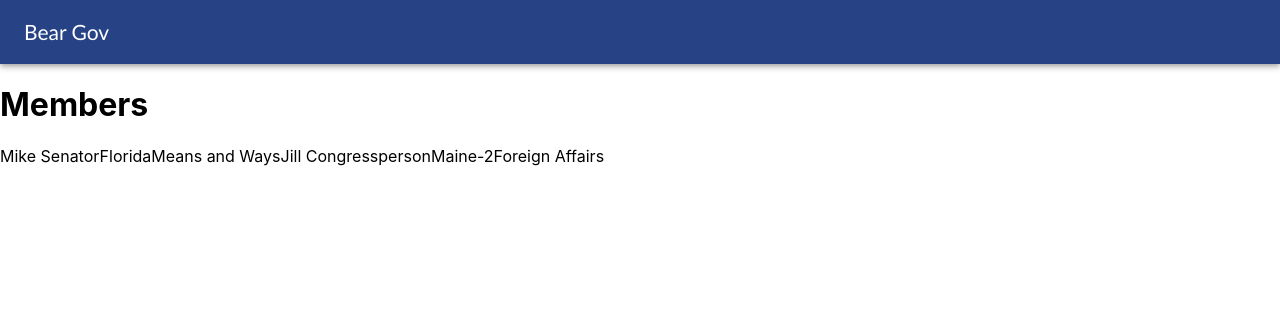
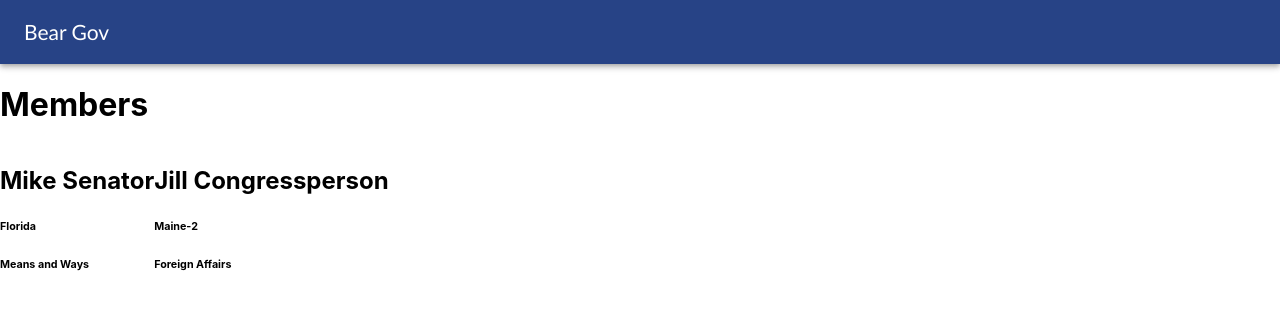
Before and after one commit to aweinber/i-study-front-end, a React (Create React App) app: page /members in a window 1280 px wide. Shown: the top 310 px of the page. Built offline with nearby package versions, Linux system fonts and the light colour scheme.

Commit message:
grid items

```diff
--- a/src/pages/Members.js
+++ b/src/pages/Members.js
@@ -11,7 +11,20 @@ class Members extends Component {
         const members = [memberOne, memberTwo];
 
         let memberItems = [];
-        members.forEach((member) => memberItems.push(<Grid item>{member}</Grid>));
+        // members.forEach((member) => memberItems.push(<Grid item>{member}</Grid>));
+        for (let i = 0; i < members.length; i++) {
+            let member = members[i];
+            let memberListed = []
+            for (let j = 0; j < member.length; j++) {  //iterate through member of
+                if (j === 0) {
+                    memberListed.push(<h2>{member[j]}</h2>);
+                }
+                else {
+                    memberListed.push(<h6>{member[j]}</h6>)
+                }
+            }
+            memberItems.push(<Grid item>{memberListed}</Grid>)
+        }
 
         return(
             <div>
```
